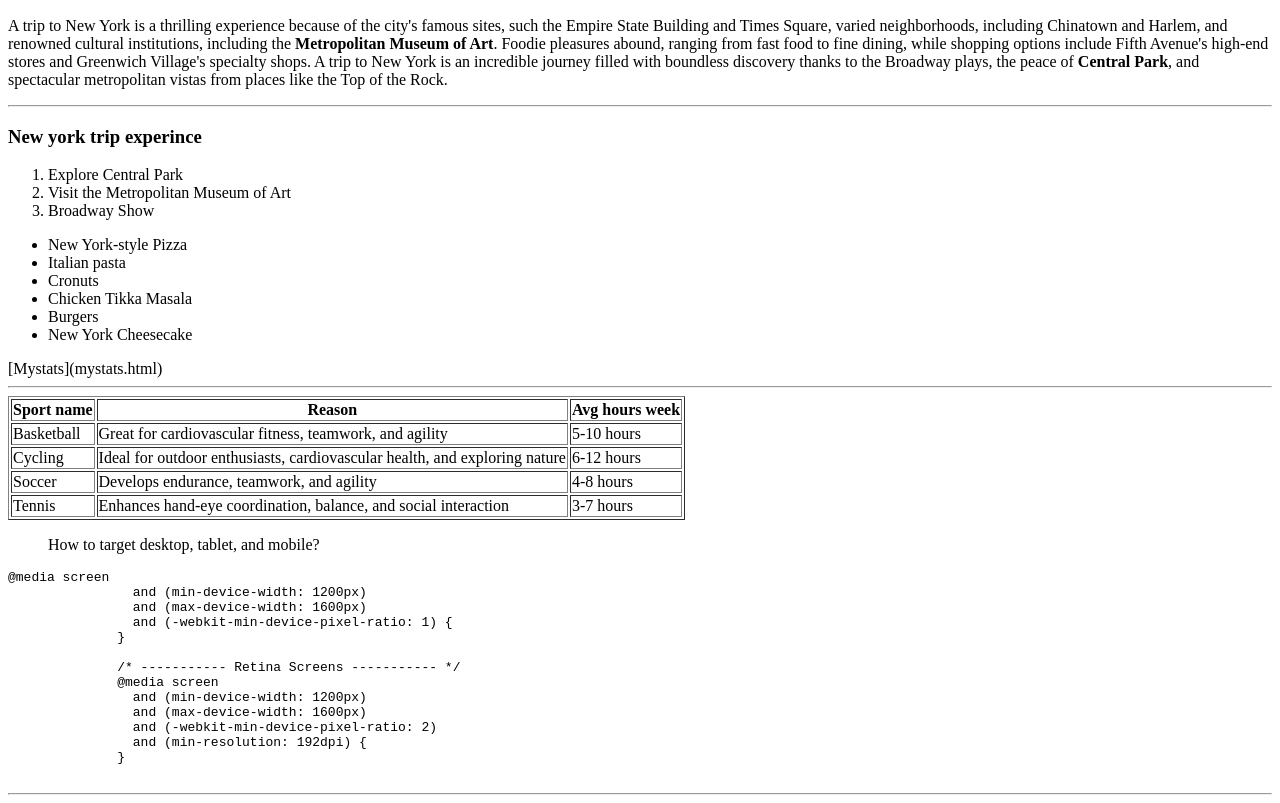
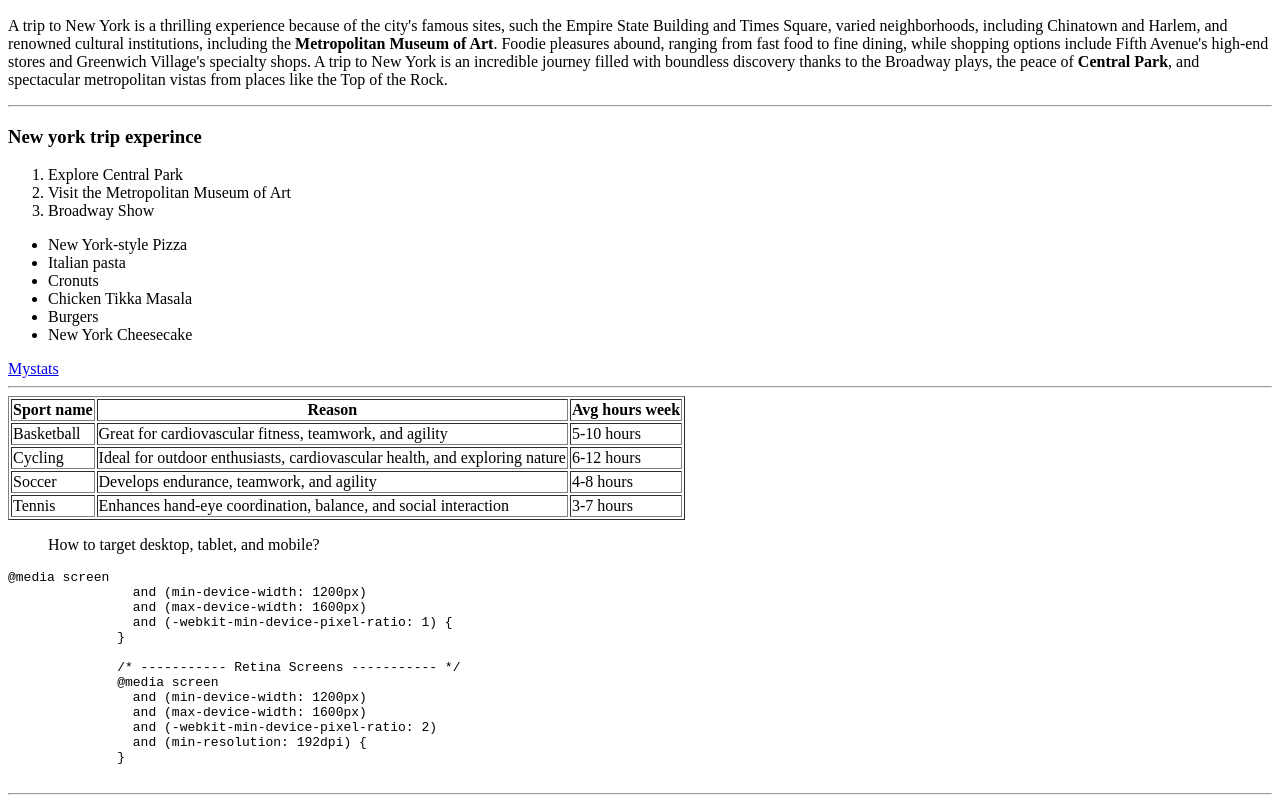
Before and after one commit to 44-563-WebApps-F23/44563-webapps-f23-assignment3-Saikumaar2308, a plain HTML site: page index.html in a window 1280 px wide. Shown: the part 110-913 px from the top of the page. Drawn offline with Linux system fonts and the light colour scheme.

Commit message:
Updated with mystats link

```diff
--- a/index.html
+++ b/index.html
@@ -30,7 +30,7 @@
              <li> New York Cheesecake</li> </ul>
 
 
-      [Mystats](mystats.html)
+      <a href = "mystats.html">Mystats</a>
         <hr>
         <table border="1">
         <tr><th>Sport name</th>
```
